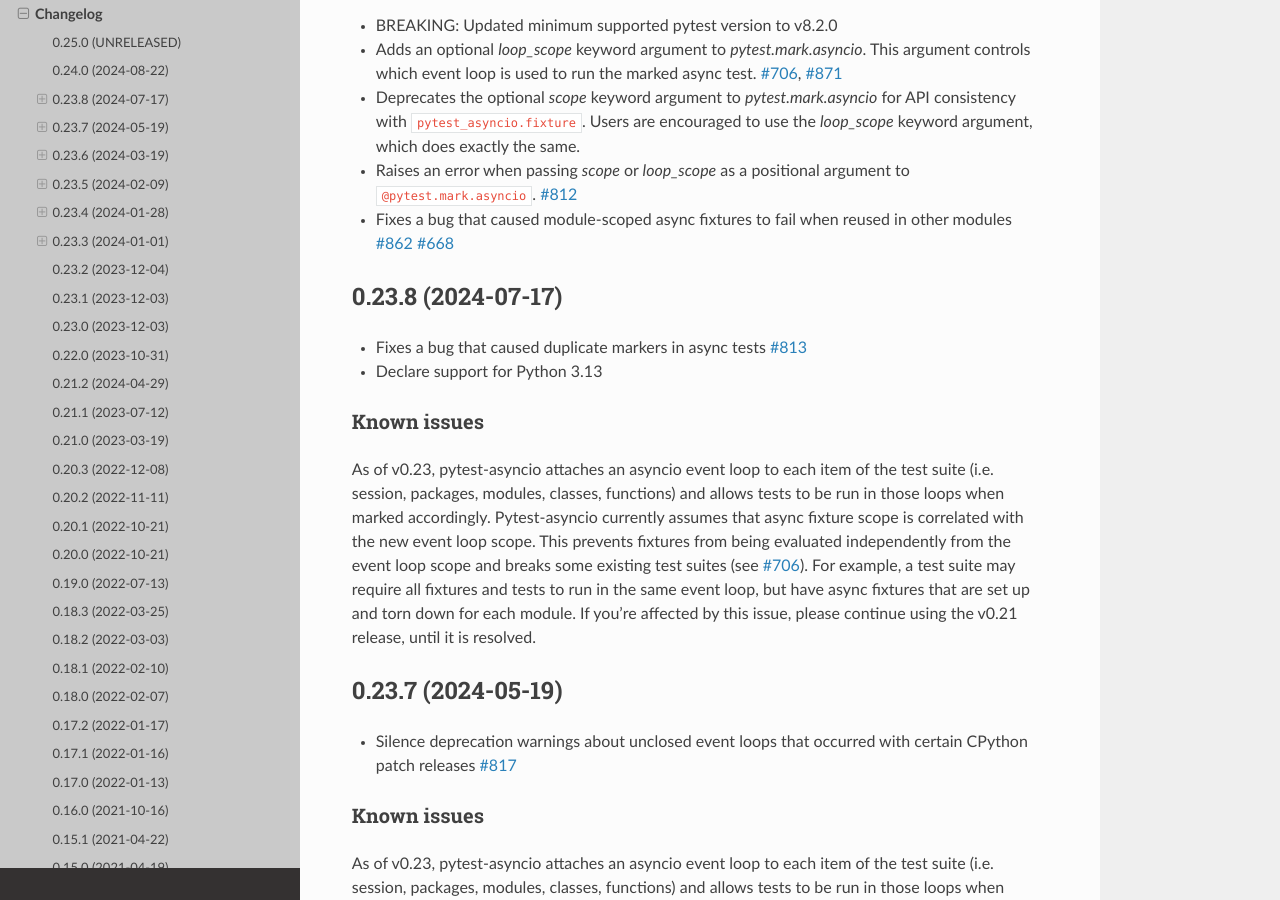
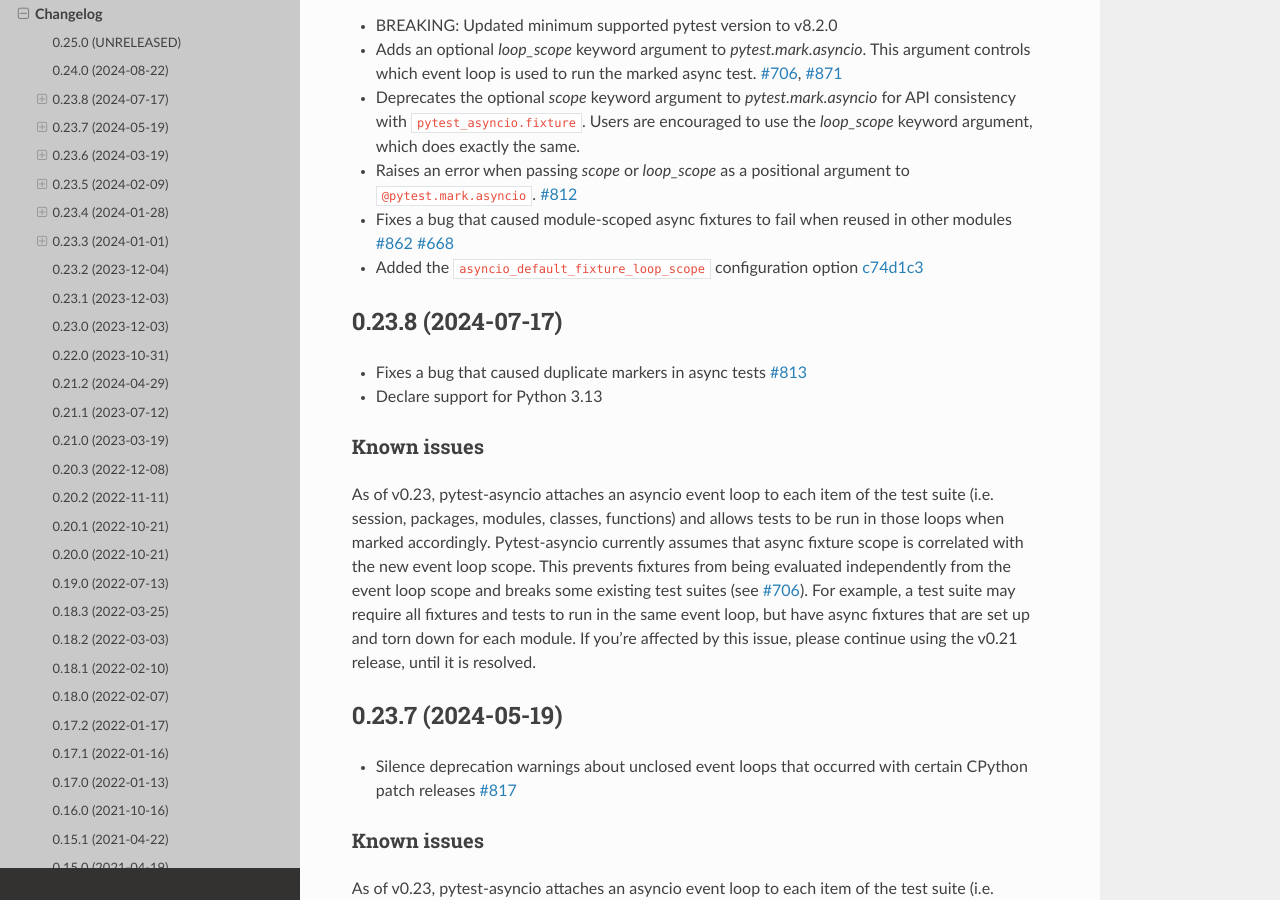
Before and after one commit to pytest-dev/pytest-asyncio, a Sphinx documentation site: the page built from docs/reference/changelog.rst, in a window 1280 px wide and 900 px high, scrolled down 451 px. Built offline with Sphinx 7.4.7 and the Read the Docs theme 3.1.0, drawn with Linux system fonts in a browser that asks for light colours; pages that are not in the unit, such as notebooks, are missing from menus.

Commit message:
changelog += `asyncio_default_fixture_loop_scope`
This config option is arguably a new API surface, and it took me a fair bit of git archaeology to figure out from which version on I can use this config option.

This entry might save some users some time in the future :)

```diff
--- a/docs/reference/changelog.rst
+++ b/docs/reference/changelog.rst
@@ -10,6 +10,7 @@
 - Propagates `contextvars` set in async fixtures to other fixtures and tests on Python 3.11 and above. `#1008 <https://github.com/pytest-dev/pytest-asyncio/pull/1008>`_
 
 
+
 0.24.0 (2024-08-22)
 ===================
 - BREAKING: Updated minimum supported pytest version to v8.2.0
@@ -17,6 +18,7 @@
 - Deprecates the optional `scope` keyword argument to `pytest.mark.asyncio` for API consistency with ``pytest_asyncio.fixture``. Users are encouraged to use the `loop_scope` keyword argument, which does exactly the same.
 - Raises an error when passing `scope` or `loop_scope` as a positional argument to ``@pytest.mark.asyncio``. `#812 <https://github.com/pytest-dev/pytest-asyncio/issues/812>`_
 - Fixes a bug that caused module-scoped async fixtures to fail when reused in other modules `#862 <https://github.com/pytest-dev/pytest-asyncio/issues/862>`_ `#668 <https://github.com/pytest-dev/pytest-asyncio/issues/668>`_
+- Added the ``asyncio_default_fixture_loop_scope`` configuration option `c74d1c3 <https://github.com/pytest-dev/pytest-asyncio/commit/c74d1c3fba1afac0b8316763257c915bfba5f5e3>`_
 
 
 0.23.8 (2024-07-17)
```
